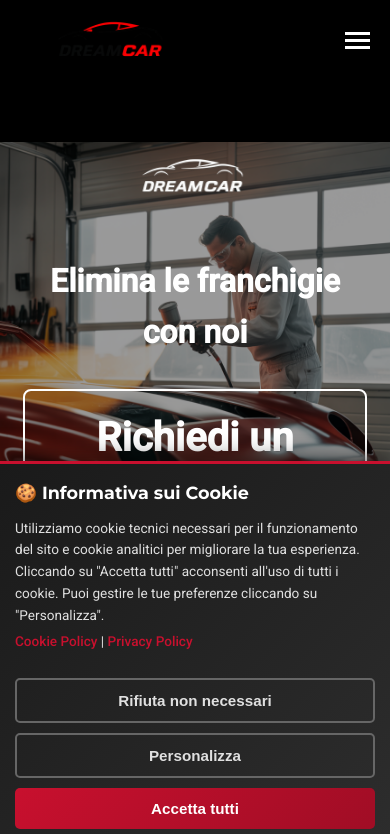
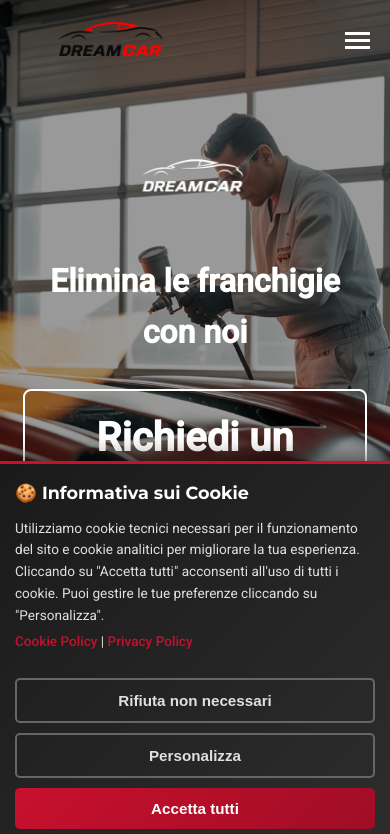
Before and after one commit to Dwebcoding/Dreamcar-, a website: page index.html in a window 390 px wide. Shown: the top 834 px of the page. Drawn offline with Linux system fonts and the light colour scheme.

Commit message:
Make mobile hero background cover the screen

```diff
--- a/css/style.css
+++ b/css/style.css
@@ -300,10 +300,9 @@ h2 {
         min-height: calc(100svh - 80px);
         background-image: url('../Images/BackGround/immagini home/mobile-hero.png');
         background-attachment: scroll;
-        background-size: contain;
+        background-size: cover;
         background-position: center center;
         background-repeat: no-repeat;
-        background-color: #000000;
     }
 
     .full-screen-hero .container {
```
